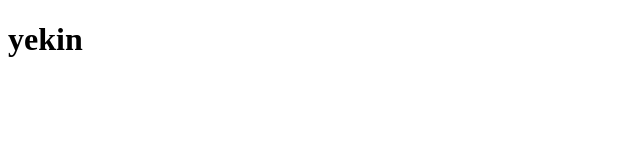
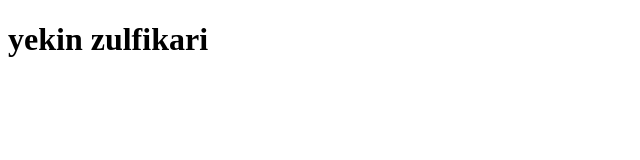
Before and after one commit to yekin/example, a plain HTML site: page index.html in a window 1280 px wide. Shown: the whole page, without its empty margins (0-640 px from the left). Drawn offline with Linux system fonts and the light colour scheme.

Commit message:
kopya alindi

```diff
--- a/index.html
+++ b/index.html
@@ -8,7 +8,7 @@
 </head>
 <body>
     <div>
-        <h1>yekin</h1>
+        <h1>yekin zulfikari</h1>
     </div>
 </body>
 </html>
```
